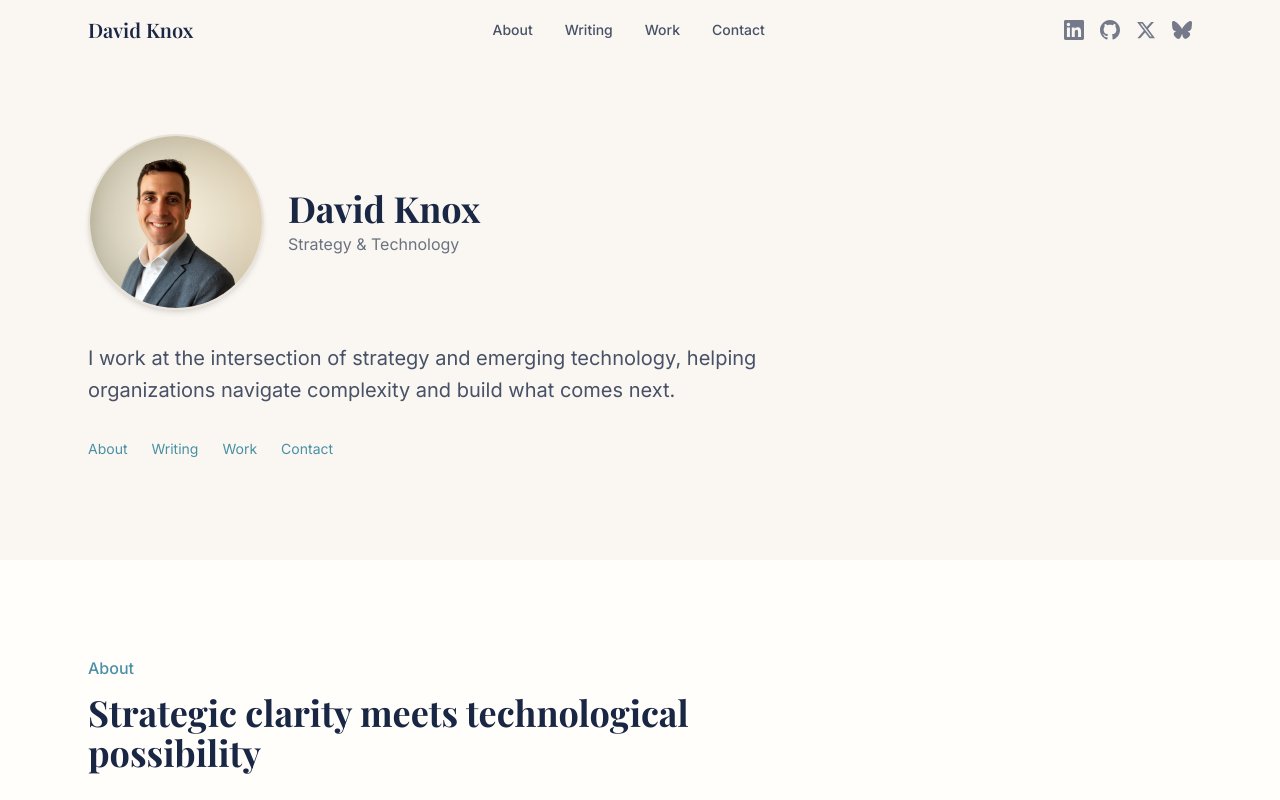
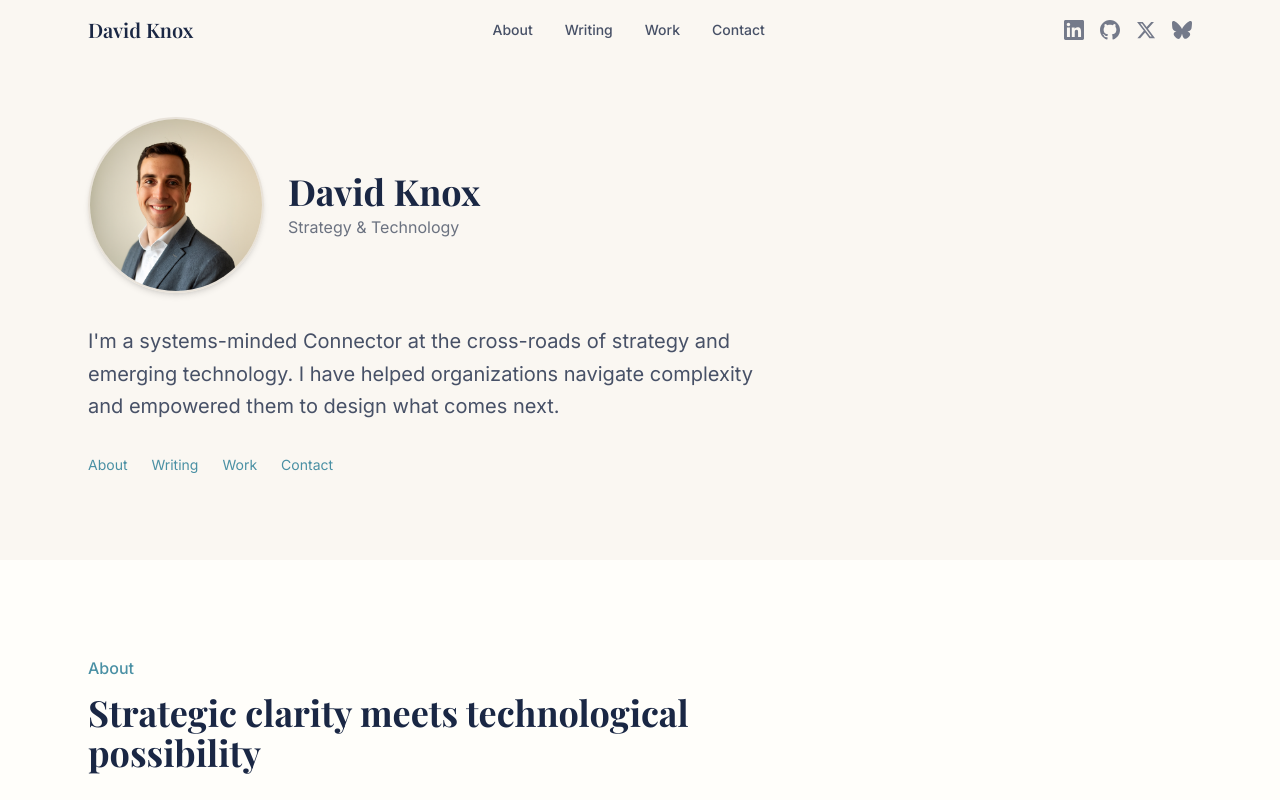
Before and after one commit to davidthierryknox-dot/davidknox-ai, a React (Vite) app: page / in a window 1280 px wide. Shown: the top 800 px of the page. Built offline with nearby package versions, Linux system fonts and the light colour scheme.

Commit message:
Update hero bio text
Co-Authored-By: Claude Opus 4.5 <noreply@anthropic.com>

```diff
--- a/src/components/Hero.jsx
+++ b/src/components/Hero.jsx
@@ -32,7 +32,7 @@ export default function Hero() {
 
           {/* Brief bio */}
           <p className="text-lg md:text-xl text-navy/80 max-w-2xl leading-relaxed">
-            I work at the intersection of strategy and emerging technology, helping organizations navigate complexity and build what comes next.
+            I'm a systems-minded Connector at the cross-roads of strategy and emerging technology. I have helped organizations navigate complexity and empowered them to design what comes next.
           </p>
 
           {/* Subtle links */}
```
